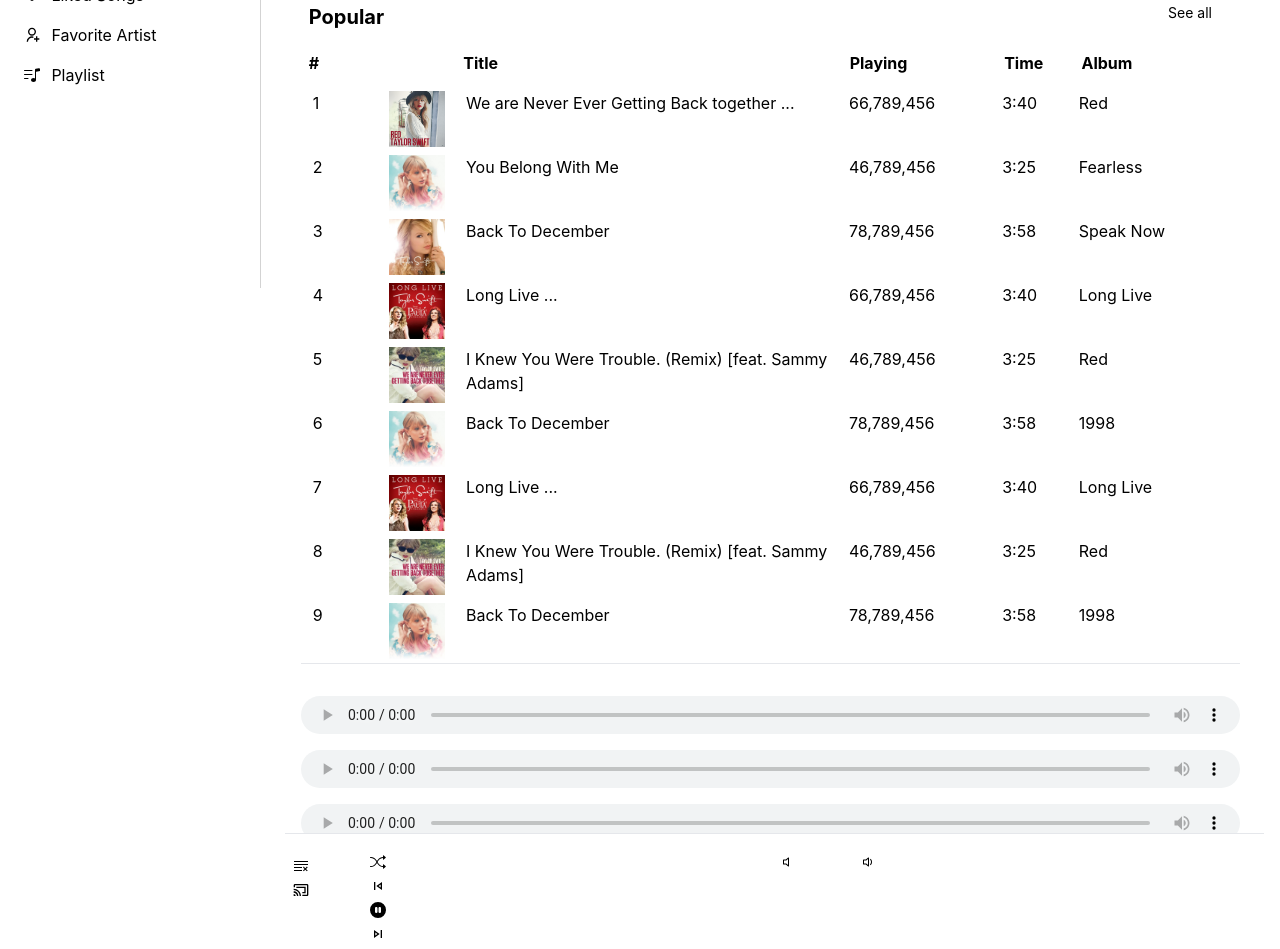
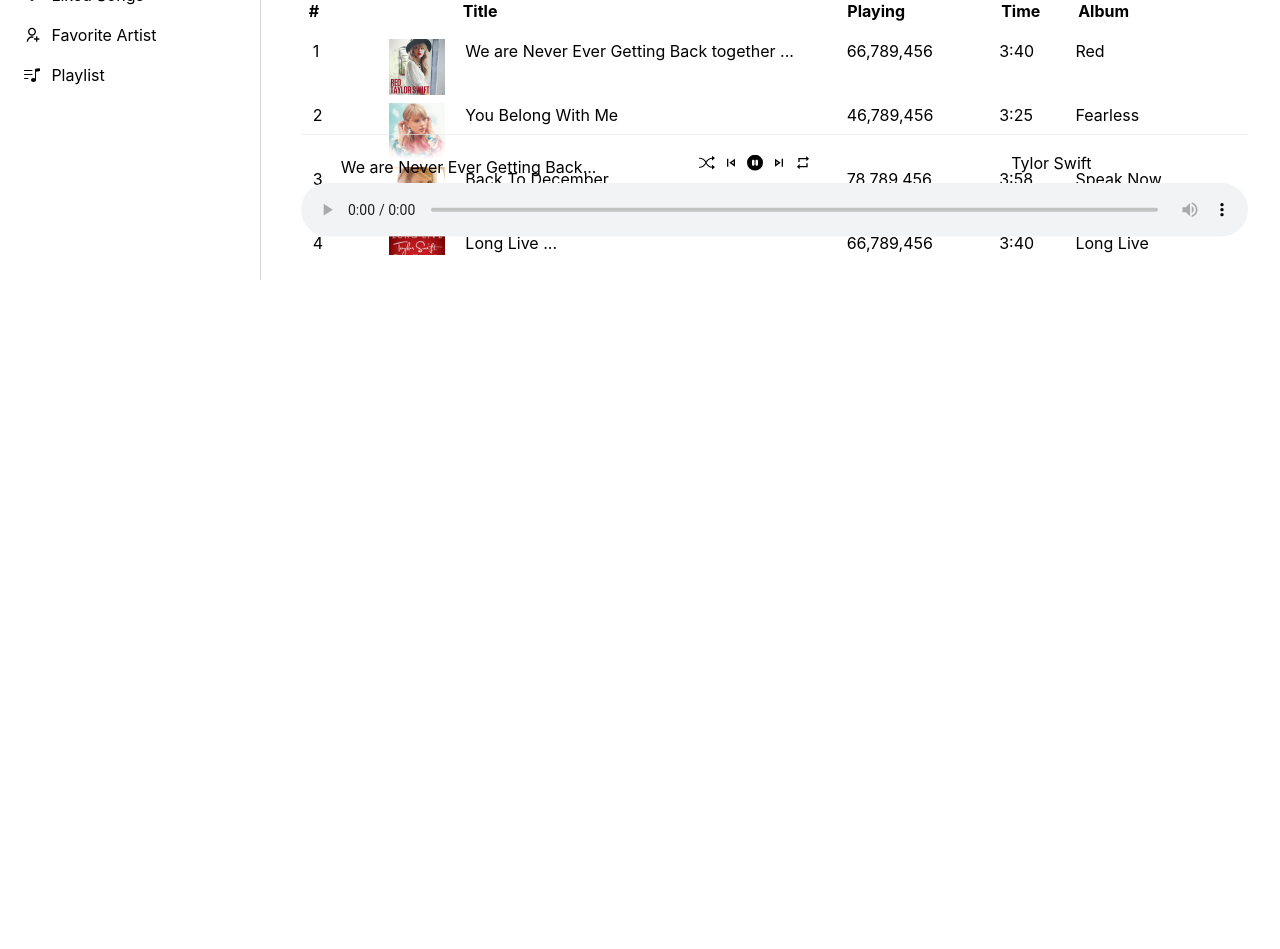
Before and after one commit to owalekarnikita/React-Music-Player, a React (Create React App) app: page / in a window 1280 px wide. Shown: the part 520-1469 px from the top of the page. After the commit the page ends 800 px from the top, so only its background shows below. Built offline with nearby package versions, Linux system fonts and the light colour scheme.

Commit message:
UI Chnages Added

```diff
--- a/src/App.tsx
+++ b/src/App.tsx
@@ -15,13 +15,13 @@
 
 function App() {
   return (
-      <div className='main p-2'>
+      <div className='main p-2 h-screen w-full overflow-hidden'>
         <Navbar />
-        <div className='pl-2 pt-2 pr-2 grid grid-rows-8 max-h-full'>
+        <div className='p-2 grid grid-rows-8'>
           <section className='row-span-1'><Search /></section>
-          <section className='row-span-6 overflow-auto p-2 pr-4'>
+          <section className='row-span-6 p-2 pr-4'>
             <Routes>
-              <Route path="/" element={<Main />}   />
+              <Route path="/" element={<Main />} />
               <Route path="Trends" element={<Trends />} />
               <Route path="Library" element={<Library />} />
               <Route path="extra-pages/Discover" element={<Discover />} />
@@ -34,7 +34,7 @@
               <Route path="extra-pages/Eg" element={<Eg />} />
             </Routes>
           </section>
-          <section className='row-span-1'>
+          <section className='row-span-1 sticky bottom-0 pr-4 pl-4 rounded'>
               <FixedBottom />
           </section>
         </div>
--- a/src/Components/Aside.tsx
+++ b/src/Components/Aside.tsx
@@ -7,7 +7,7 @@
 export const Aside = ()=> {
 
   return (
-      <div>
+      <div className='h-screen'>
           <section className='bgimg p-10 text-white'>
             <span className='tg pt-10 text-sm'><MdVerified /> &nbsp;
                 <span className='mar'>Verified Artist </span>
--- a/src/Components/FixedBottom.tsx
+++ b/src/Components/FixedBottom.tsx
@@ -1,28 +1,29 @@
 import React from 'react';
 import ReactAudioPlayer from 'react-audio-player';
-import { MdOutlineSkipNext, MdOutlineSkipPrevious, MdOutlineRepeat,MdOutlineCastConnected} from "react-icons/md";
-import { BsFillPauseCircleFill, BsShuffle,BsVolumeOff,BsVolumeDown } from "react-icons/bs";
-import { VscClearAll } from "react-icons/vsc";
+import { MdOutlineSkipNext, MdOutlineSkipPrevious, MdOutlineRepeat} from "react-icons/md";
+import { BsFillPauseCircleFill, BsShuffle } from "react-icons/bs";
+// import { VscClearAll } from "react-icons/vsc";
 
 const FixedBottom = () => {
   return (
         <section className=''>
             <hr className="p-2" />
             <span className='grid grid-cols-12 gap-x-0'>
-            <span className='col-span-4 flex p-1 pl-10'>
-                <VscClearAll className='p-1 text-2xl'/>
-                <MdOutlineCastConnected className='p-1 text-2xl'/>
+                <span className='col-span-5 flex p-1 pl-10'>
+                    We are Never Ever Getting Back...
                 </span>
-            <span className='col-span-5 flex text-center'>
+                <span className='flex col-span-4 text-center'>
                     <BsShuffle className='p-1 text-2xl'/>
                     <MdOutlineSkipPrevious className='p-1 text-2xl'/>
                     <BsFillPauseCircleFill className='p-1 text-2xl'/>
                     <MdOutlineSkipNext className='p-1 text-2xl'/>
                     <MdOutlineRepeat className='p-1 text-2xl'/>
                 </span>
-            <BsVolumeOff className='p-1 text-2xl'/>
-            <BsVolumeDown className='p-1 text-2xl'/>
-            {/* <Marquee>We are Never Ever Getting Back together ...</Marquee> */}
+                {/*
+                <Marquee>We are Never Ever Getting Back together ...</Marquee> */}
+                <span className='overflow-hidden col-span-3'>
+                    Tylor Swift
+                </span>
             </span>
             <ReactAudioPlayer
                 src={require('./songs/1.mp3')}
--- a/src/Components/List.tsx
+++ b/src/Components/List.tsx
@@ -1,6 +1,6 @@
 
 import React,{useState} from 'react';
-import Bottom from './Bottom';
+// import Bottom from './Bottom';
 import ListArray from './ListArray';
 
 
@@ -106,8 +106,8 @@
   return (
       <div>
         <ListArray list ={list}/>
-        <hr/><br />
-        <Bottom list={list} />
+        {/* <hr/><br />
+        <Bottom list={list} /> */}
     </div>
   )
 }
--- a/src/Components/Main.tsx
+++ b/src/Components/Main.tsx
@@ -4,7 +4,7 @@
 
 const Main = () => {
   return (
-    <div className='max-h-screen p-2'>
+    <div className='h-3/4 p-2 pr-3 overflow-auto'>
         <Aside />
     </div>
   )
--- a/src/Components/Navbar.tsx
+++ b/src/Components/Navbar.tsx
@@ -10,7 +10,7 @@
 
 const Navbar = () => {
   return (
-    <div className='h-screen divbor'>
+    <div className='w-full divbor'>
         <img src={require('./images/logo.png')} alt='logo' className='p-2'/>
         <br/>
         <section className='pl-2'>
--- a/tailwind.config.js
+++ b/tailwind.config.js
@@ -7,7 +7,8 @@
     "./src/Components/Aside.tsx",
     "./src/Components/Bottom.tsx",
     "./src/Components/Search.tsx",
-    "./src/Components/ListArray.tsx"
+    "./src/Components/ListArray.tsx",
+    "./src/Components/FixedBottom.tsx"
   ],
   theme: {
     extend: {},
```
Lines whose indentation alone changed are shown as unchanged.
